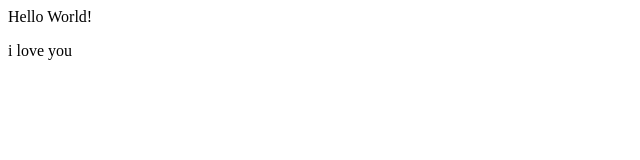
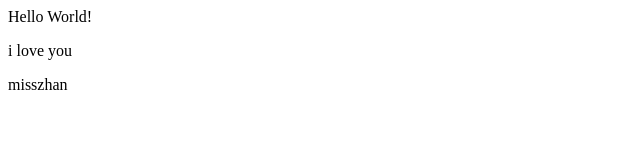
Before and after one commit to sunshine-yi/sun, a plain HTML site: page index.html in a window 1280 px wide. Shown: the full height of the page, 0-640 px from the left. Drawn offline with Linux system fonts and the light colour scheme.

Commit message:
add second time

```diff
--- a/index.html
+++ b/index.html
@@ -10,6 +10,7 @@
 <body>
     Hello World!
     <p>i love you</p>
+    <p>misszhan</p>
 </body>
 
 </html>
```
